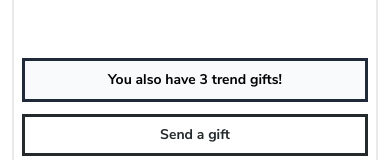
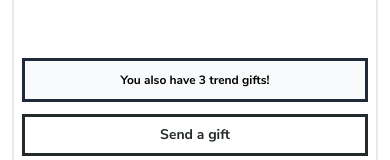
Before and after one commit to foxyntax/gemnote, a Nuxt app: page / in a window 390 px wide. Shown: the part 2075-2235 px from the top of the page. Built offline with nearby package versions, Linux system fonts and the light colour scheme; what vue2-hammer would draw is missing.

Commit message:
fix SCSS issues

```diff
--- a/assets/scss/components/gallery.scss
+++ b/assets/scss/components/gallery.scss
@@ -19,7 +19,7 @@
           @apply h-full flex items-center justify-center;
 
           h4 {
-            @apply text-xl text-white transition duration-500 opacity-0;
+            @apply text-sm xl:text-xl text-white transition duration-500 opacity-0;
           }
         }
       }
@@ -56,12 +56,12 @@
     @apply absolute transition duration-500 flex items-center justify-center top-0 bottom-0 left-0 right-0 md:px-8;
 
     p {
-        @apply text-sm xl:text-2xl text-center;
+      @apply text-xs lg:text-xl xl:text-2xl text-center;
       font-family: sans-bold;
     }
 
     .after-hover {
-        @apply hidden lg:text-lg;
+      @apply hidden;
     }
 
     &:hover {
--- a/assets/scss/pages/_dashboard.scss
+++ b/assets/scss/pages/_dashboard.scss
@@ -70,7 +70,7 @@
                 }
 
                 #donut-chart + div {
-                    @apply px-2 xl:px-0;
+                    @apply px-2 md:px-0;
                 }
 
             }
```
Lines whose indentation alone changed are shown as unchanged.
